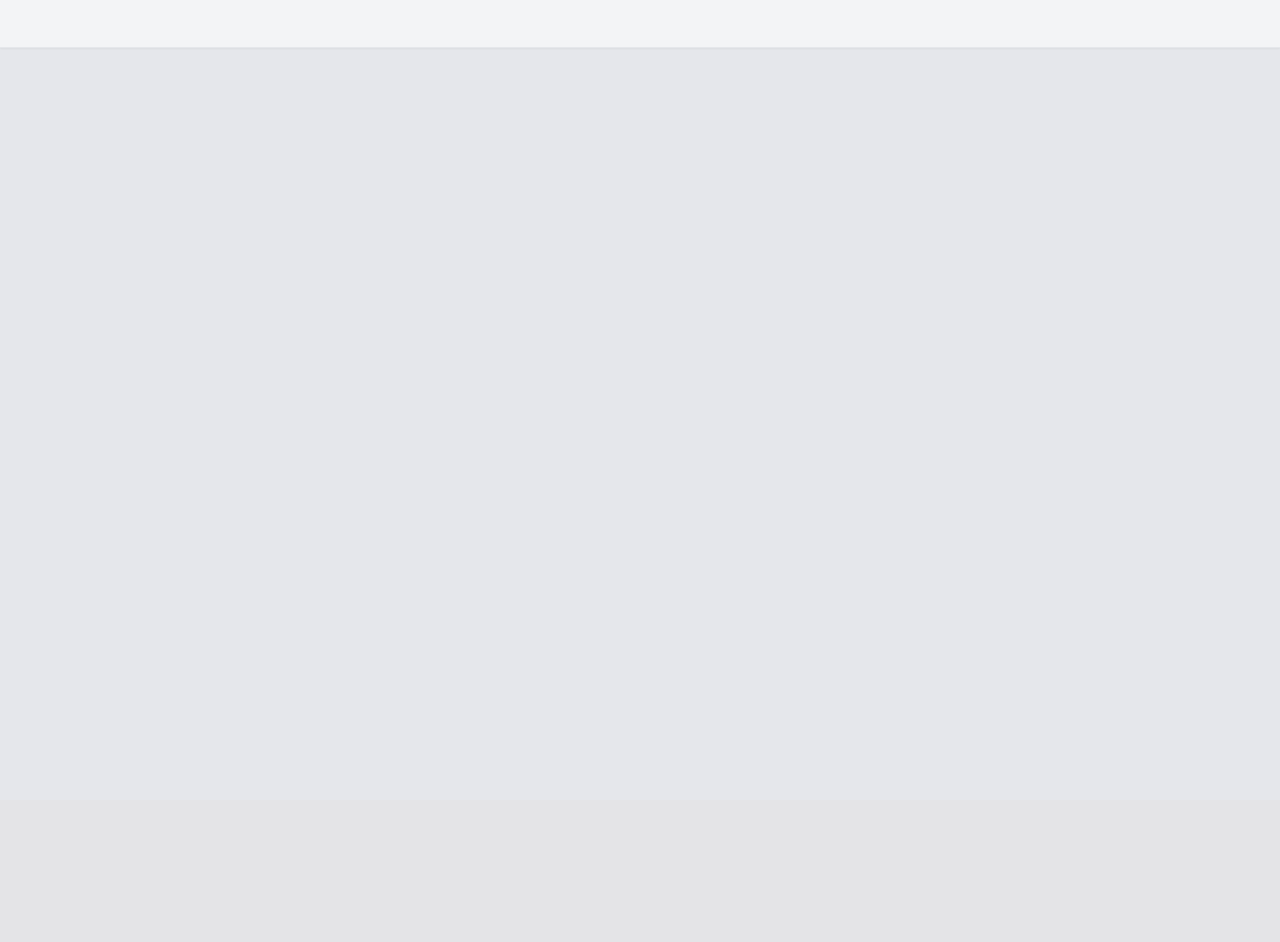
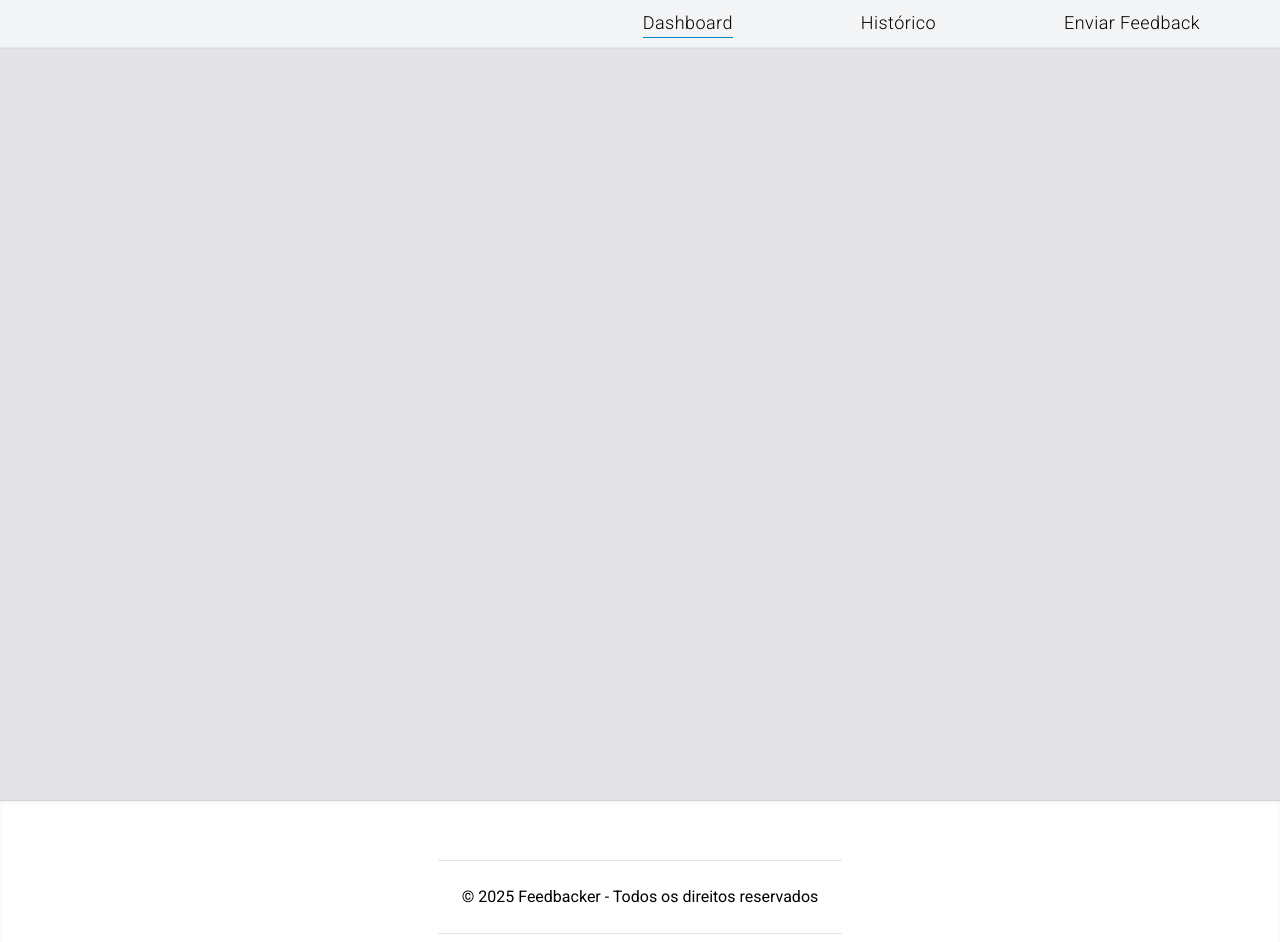
Before and after one commit to HenriqueMaffi/feedbacks, a Nuxt app: page / in a window 1280 px wide. Shown: the top 942 px of the page. Before the commit the page ends 800 px from the top, so only its background shows below. Built offline with nearby package versions, Linux system fonts and the light colour scheme.

Commit message:
removido folder layout, incluido footer

```diff
--- a/app.vue
+++ b/app.vue
@@ -1,8 +1,8 @@
 <template>
   <div>
-    <NuxtLayout>
+    <UiHeader />
       <NuxtRouteAnnouncer />
-      <NuxtPage class="min-h-[100svh] bg-gray-200 "/>
-    </NuxtLayout>
+      <NuxtPage class="min-h-[100svh] pt-12"/>
+    <UiFooter />
   </div>
 </template>
--- /dev/null
+++ b/components/ui/Footer.vue
@@ -0,0 +1,8 @@
+<template>
+  <div class="w-full h-48 bg-white border-t border-gray-300 shadow-inner grid place-items-center">
+    <p class="py-6 border-t border-b border-zinc-200 px-6">
+      <span class="block sm:inline">© 2025 Feedbacker - </span>
+      <span>Todos os direitos reservados</span>
+    </p>
+  </div>
+</template>
--- a/components/ui/Header.vue
+++ b/components/ui/Header.vue
@@ -1,6 +1,8 @@
 <template>
-  <div class="h-12 bg-gray-100 border-b shadow-sm w-full fixed top-0">
-
+  <div class="h-12 bg-gray-100 border-b shadow-sm w-full fixed top-0 flex gap-32 items-center justify-end px-20">
+    <NuxtLink to="/" class="nav-link">Dashboard</NuxtLink>
+    <NuxtLink to="/historico" class="nav-link">Histórico</NuxtLink>
+    <NuxtLink to="/feedbacks" class="nav-link">Enviar Feedback</NuxtLink>
   </div>
 </template>
 
@@ -8,6 +10,11 @@
 
 </script>
 
-<style>
-
+<style scoped>
+  .nav-link {
+    @apply text-lg tracking-wide border-b border-transparent transition-colors duration-300 font-roboto font-light
+  }
+  .nav-link.router-link-active{
+  @apply border-sky-600
+}
 </style>
--- a/layouts/default.vue
+++ /dev/null
@@ -1,14 +0,0 @@
-<template>
-  <div>
-    <UiHeader />
-    <slot />
-  </div>
-</template>
-
-<script lang="ts" setup>
-
-</script>
-
-<style>
-
-</style>
```
